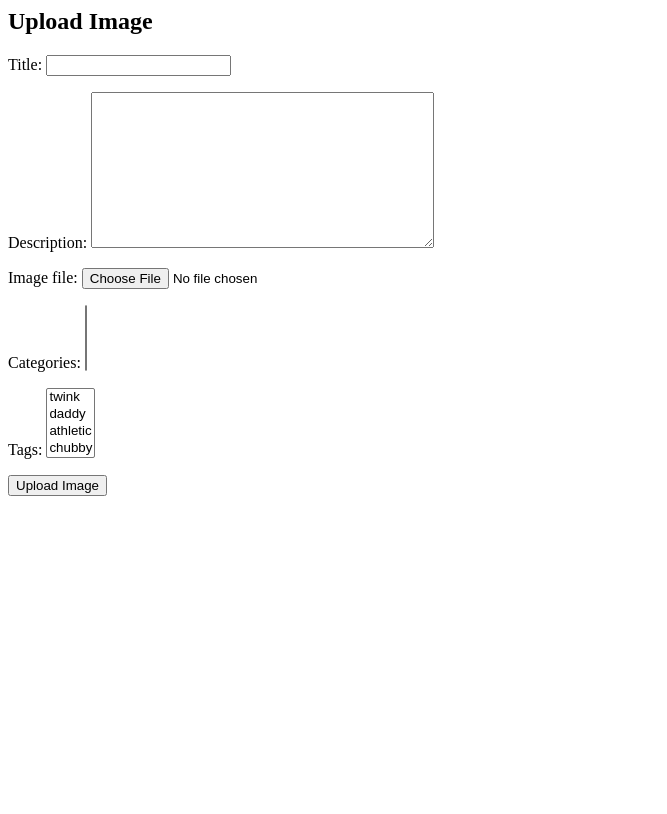
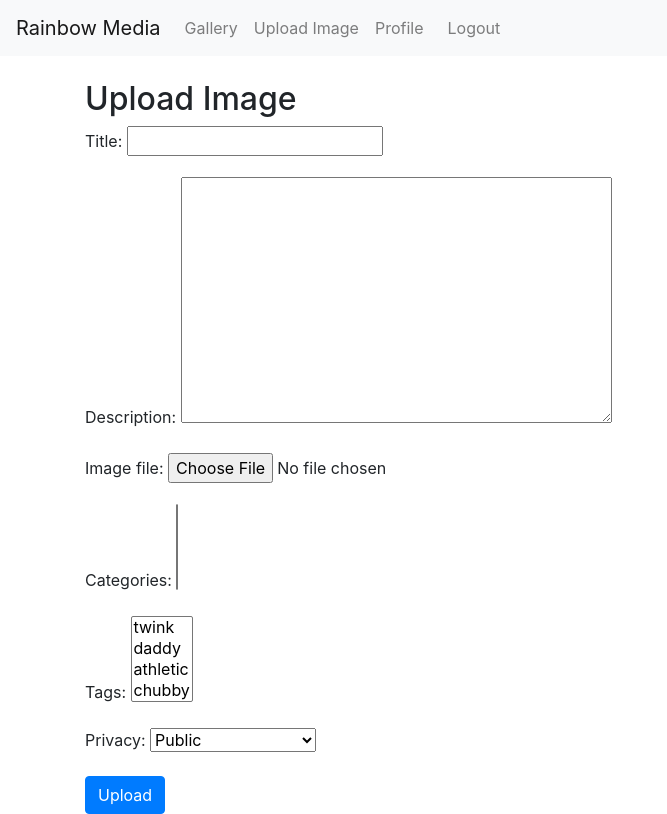
Before and after one commit to pft-jason/rainbow-media, a Django app: page /upload/ in a window 1280 px wide. Shown: the whole page, without its empty margins (0-667 px from the left). Before the commit the page ends 496 px from the top, so only its background shows below. Run offline with Django 4.2, Linux system fonts and the light colour scheme; a user stored in the database is signed in; data comes from the database, SQL or seed files in the repository; both versions use the stored data as it was after the commit; data that the repository does not hold is empty; some libraries are stand-ins or nearby versions.

Commit message:
added privacy setting to image uploads

```diff
--- a/gallery/forms.py
+++ b/gallery/forms.py
@@ -10,7 +10,7 @@ class ImageUploadForm(forms.ModelForm):
 
     class Meta:
         model = Image
-        fields = ['title', 'description', 'image_file', 'categories', 'tags']
+        fields = ['title', 'description', 'image_file', 'categories', 'tags', 'privacy']
 
 class UserRegistrationForm(UserCreationForm):
     email = forms.EmailField()
--- a/gallery/models.py
+++ b/gallery/models.py
@@ -180,7 +180,7 @@ class Image(models.Model):
     popularity_score = models.FloatField(default=0.0)
 
     objects = CustomImageManager()
-    privacy = models.CharField(max_length=20, choices=[('public', 'Public'), ('private', 'Private'), ('followers', 'Followers Only'), ('users', 'Site Members Only')], default='public')
+    privacy = models.CharField(max_length=20, choices=[('public', 'Public'), ('users', 'Site Members Only'), ('followers', 'Followers Only'), ('private', 'Private')], default='public')
 
     moderation_status = models.CharField(max_length=10, choices=ModerationStatus.choices, default=ModerationStatus.PENDING)
     moderation_updated_at = models.DateTimeField(null=True, blank=True)
--- a/gallery/templates/base.html
+++ b/gallery/templates/base.html
@@ -19,6 +19,9 @@
                     <a class="nav-link" href="{% url 'gallery' %}">Gallery</a>
                 </li>
                 {% if user.is_authenticated %}
+                    <li class="nav-item">
+                        <a class="nav-link" href="{% url 'upload_image' %}">Upload Image</a>
+                    </li>
                     <li class="nav-item">
                         <a class="nav-link" href="{% url 'profile' %}">Profile</a>
                     </li>
--- a/gallery/templates/upload_image.html
+++ b/gallery/templates/upload_image.html
@@ -1,7 +1,15 @@
+{% extends "base.html" %}
 
-  <h2>Upload Image</h2>
-  <form method="POST" enctype="multipart/form-data">
+{% block title %}Upload Image{% endblock %}
+
+{% block content %}
+<h2>Upload Image</h2>
+<form method="post" enctype="multipart/form-data">
     {% csrf_token %}
     {{ form.as_p }}
-    <button type="submit">Upload Image</button>
-  </form>
+    <button type="submit" class="btn btn-primary">Upload</button>
+</form>
+{% if error %}
+    <div class="alert alert-danger mt-3">{{ error }}</div>
+{% endif %}
+{% endblock %}
--- a/gallery/views.py
+++ b/gallery/views.py
@@ -33,7 +33,7 @@ def upload_image(request):
 @login_required
 def profile(request):
     user_profile, created = UserProfile.objects.get_or_create(user=request.user)
-    user_images = Image.objects.filter(user=request.user)[:8]  # Display the latest 8 images
+    user_images = Image.objects.get_filtered_images(request.user)[:8]  # Display the latest 8 images
     return render(request, 'profile.html', {'user_profile': user_profile, 'user_images': user_images})
 
 @login_required
```
Also changed, not shown: db.sqlite3.
